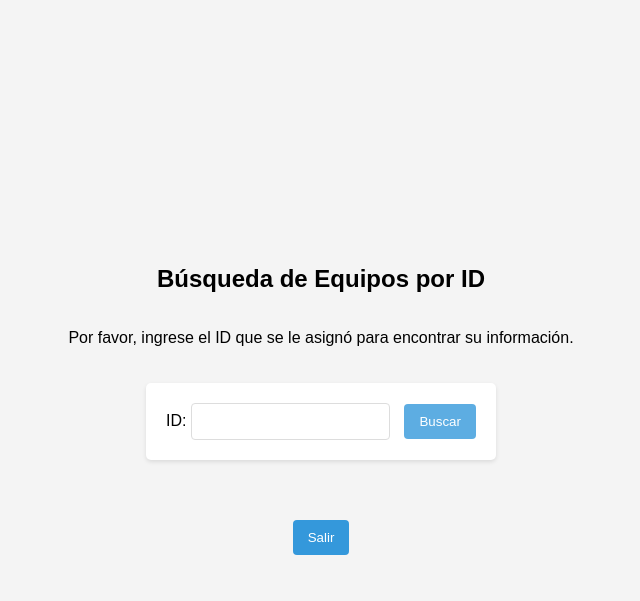
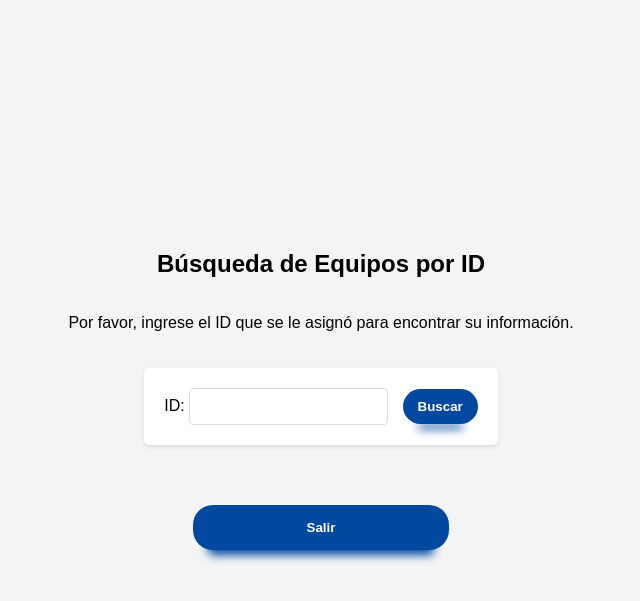
Before and after one commit to Darioantonio20/ProyectoBiomedicaInmedicen, a PHP site: page /busqueda.php in a window 1280 px wide. Shown: the top 601 px of the page, without its empty margins (319-959 px from the left). Run offline with PHP 8.4, Linux system fonts and the light colour scheme.

Commit message:
[FIX] busquieda y empresas

```diff
--- a/busqueda.php
+++ b/busqueda.php
@@ -48,10 +48,22 @@
             background-color: #5DADE2;
             color: white;
             cursor: pointer;
+            border-radius: 20px;
+            box-shadow: #0048A0 0px 20px 10px -15px;
+            border: none;
+            font-weight: bold;
+            background: #0048A0;
+            transition: all 0.2s ease-in-out;
         }
 
         input[type="submit"]:hover {
-            background-color: #3498DB;
+            transform: scale(1.03);
+            box-shadow: #0048A0 0px 23px 10px -20px;
+        }
+
+        input[type="submit"]:active {
+            transform: scale(0.95);
+            box-shadow: #0048A0 0px 15px 10px -10px;
         }
 
         .results {
@@ -90,14 +102,48 @@
             padding: 10px 15px;
             border: none;
             border-radius: 4px;
-            background-color: #3498DB; /* Color del botón */
             color: white;
             cursor: pointer;
+            width: 20%;
+            font-weight: bold;
+            background: #0048A0;
+            color: white;
+            padding-block: 15px;
+            margin: 1.25rem auto; /* Centra el botón horizontalmente */
+            border-radius: 20px;
+            box-shadow: #0048A0 0px 20px 10px -15px;
+            border: none;
+            transition: all 0.2s ease-in-out;
+        }
+        #btn-salir:hover {
+            transform: scale(1.03);
+            box-shadow: #0048A0 0px 23px 10px -20px;
         }
 
-        #btn-salir:hover {
-            background-color: #2980B9; /* Color al pasar el mouse */
+        .btn-salir:active {
+            transform: scale(0.95);
+            box-shadow: #0048A0 0px 15px 10px -10px;
         }
+
+        .btn-primary-serch{
+        display: inline-block; /* Cambia a inline-block */
+        width: 20%;
+        font-weight: bold;
+        background: #0048A0;
+        color: white;
+        padding-block: 15px;
+        margin: 1.25rem 23% 1.25rem 5%; /* Reduce el margen izquierdo */
+        border-radius: 20px;
+        box-shadow: #0048A0 0px 20px 10px -15px;
+        border: none;
+        transition: all 0.2s ease-in-out;
+    }
+    .btn-primary-serch:hover {
+
+    }
+
+
+
     </style>
 </head>
 <body>
```
